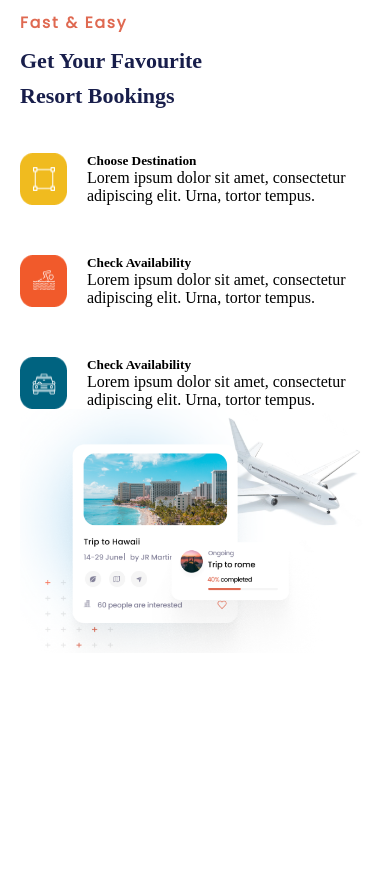
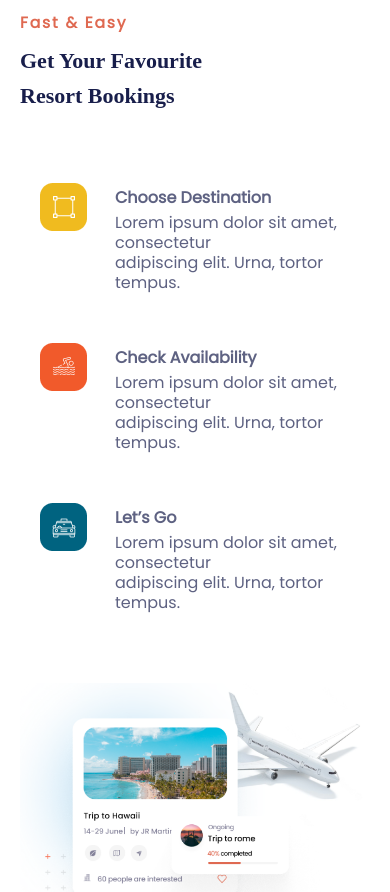
Before and after one commit to archis-academy/tour-and-travel-jan-4-tr, a plain HTML site: page index.html in a window 390 px wide. Shown: the part 2003-2895 px from the top of the page. Drawn offline with Linux system fonts and the light colour scheme; a web font is replaced by a local one.

Commit message:
[PR-5] - responsive edit

```diff
--- a/index.html
+++ b/index.html
@@ -150,26 +150,26 @@
               Resort Bookings</h2>
           <div class="homepage-favorite-resorts-value">
               <div class="homepage-favorite-resorts-choose">
-                  <img src="images/value-image-1.png" alt="value-image">
-                  <div class="homepage-favorite-resorts-choose-sub-tit">
-                  <h5>Choose Destination</h5>
-                  <p>Lorem ipsum dolor sit amet, consectetur <br>
+                  <img class="homepage-favorite-img-2" src="images/value-image-1.png" alt="value-image">
+                  <div class="homepage-favorite-resorts-tit-p">
+                  <h5 class="homepage-favorite-resorts-tit">Choose Destination</h5>
+                  <p class="homepage-favorite-resorts-p">Lorem ipsum dolor sit amet, consectetur <br>
                     adipiscing elit. Urna, tortor tempus. </p>
                   </div>
               </div>
               <div class="homepage-favorite-resorts-check">
-                <img src="images/value-image-3.png" alt="value-image">
+                <img class="homepage-favorite-img-2" src="images/value-image-3.png" alt="value-image">
                 <div class="homepage-favorite-resorts-tit-sub" >
-                <h5>Check Availability</h5>
-                <p>Lorem ipsum dolor sit amet, consectetur <br>
+                <h5 class="homepage-favorite-resorts-tit" >Check Availability</h5>
+                <p class="homepage-favorite-resorts-p" >Lorem ipsum dolor sit amet, consectetur <br>
                   adipiscing elit. Urna, tortor tempus.  </p>
                 </div>
               </div>
               <div class="homepage-favorite-resorts-let">
-                <img src="images/value-image-2.png" alt="value-image">
-                <div class="homepage-let-tit-sub" >
-                <h5>Check Availability</h5>
-                <p>Lorem ipsum dolor sit amet, consectetur <br>
+                <img class="homepage-favorite-img-2" src="images/value-image-2.png" alt="value-image">
+                <div class="homepage-let-tit-sub">
+                <h5 class="homepage-favorite-resorts-tit">Let’s Go</h5>
+                <p class="homepage-favorite-resorts-p">Lorem ipsum dolor sit amet, consectetur <br>
                   adipiscing elit. Urna, tortor tempus.  </p>
                 </div>
               </div>
--- a/styles/index.css
+++ b/styles/index.css
@@ -199,42 +199,42 @@
   font-family: "Volkhov", serif;
 }
 
+.homepage-favorite-resorts-tit{
+  color: #5E6282;
+  font-size: 16px;
+  line-height: 20px;
+  font-family: "Poppins", sans-serif;
+  font-weight: 700;
+  padding: 5px 0;
+  margin: 10px 0 0 75px;
+}
+
+.homepage-favorite-resorts-p{
+  color: #5E6282;
+  font-size: 16px;
+  line-height: 20px;
+  font-family: "Poppins", sans-serif;
+  padding: 20 0;
+  margin: 0px 0 50px 75px;
+}
+
 .homepage-favorite-resorts-value{
+  padding: 20px;
   margin-top: 40px;
 }
 
-.homepage-favorite-resorts-choose{
-  display: flex;
-  margin-bottom: 50px;
+.homepage-favorite-img-2{
+  position: absolute;
 }
 
-.homepage-favorite-resorts-choose-sub-tit{
-  padding: 20 0;
-  margin-left: 20px;
+.homepage-favorite-resorts-plane-div{
+  display: flex;
+  flex: 1;
 }
-
-.homepage-favorite-resorts-check{
-  display: flex;
-  margin-bottom: 50px;
-}
-
-.homepage-favorite-resorts-tit-sub{
-  margin-left: 20px;
-}
-
-.homepage-favorite-resorts-let{
-  display: flex;
-}
-
-.homepage-let-tit-sub{
-  margin-left: 20px;
-}
-
-
 
 .homepage-favorite-resorts-plane-img{
   width: 100%;
-  min-width: clamp(20px , 4vw , 350px);
+  min-width: clamp(350px , 4vw , 350px);
 }
 
 
```
